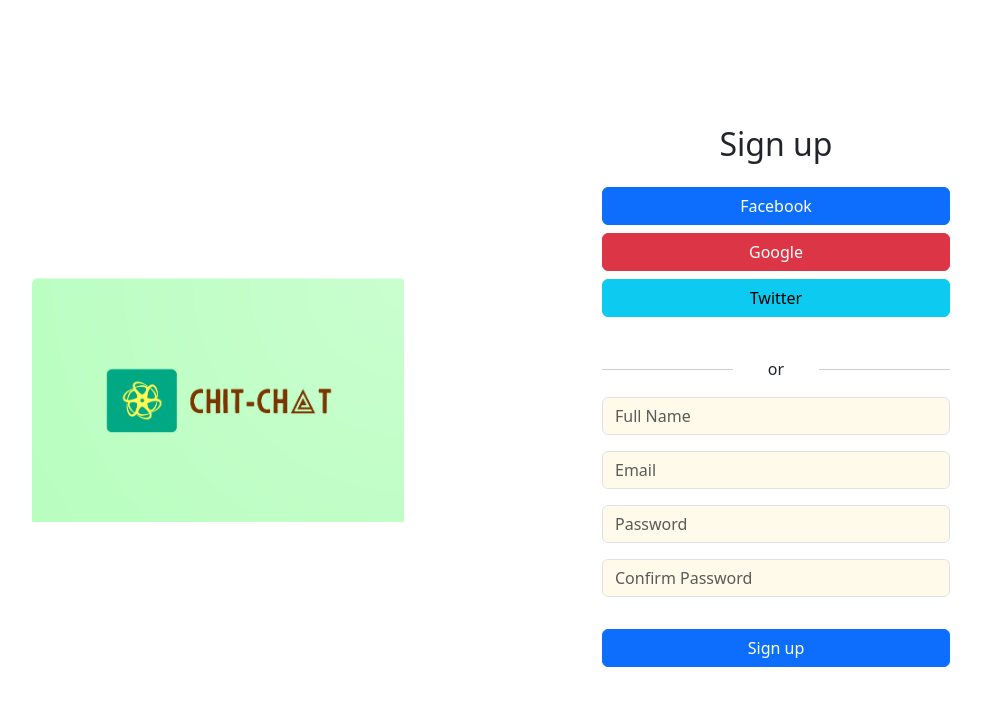
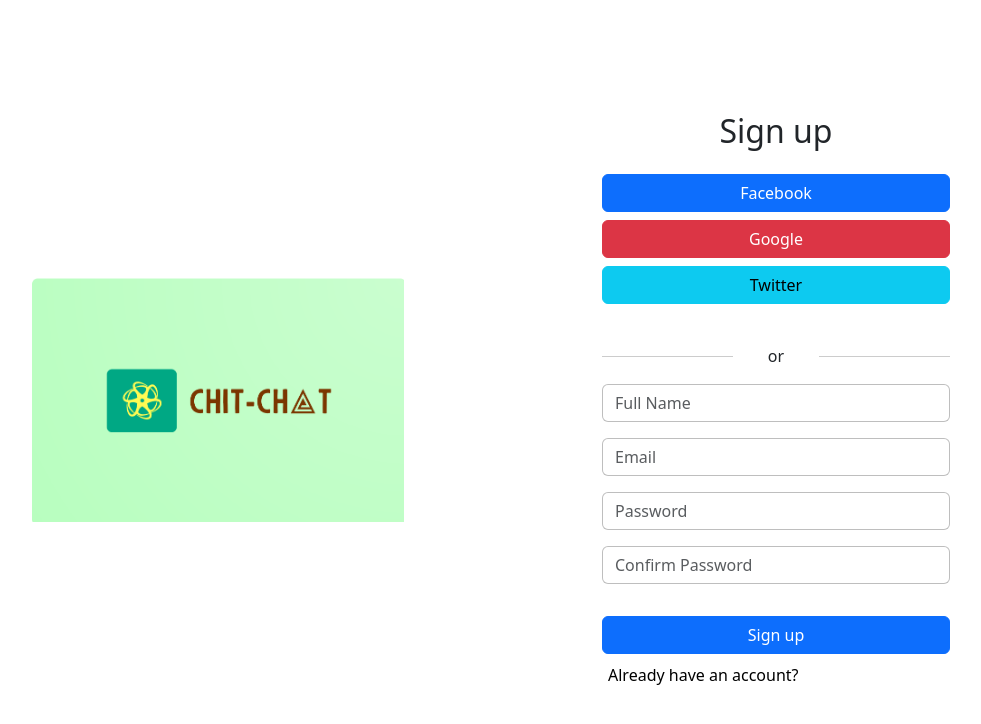
Before and after one commit to GurditLubana/Chat-Application, a React (Create React App) app in the folder front-end/: page / in a window 1280 px wide. Shown: the top 724 px of the page, without its empty margins (50-1031 px from the left). Built offline with nearby package versions, Linux system fonts and the light colour scheme; no server answers.

Commit message:
Created a Login Page

```diff
--- a/front-end/src/App.js
+++ b/front-end/src/App.js
@@ -56,7 +56,6 @@
           </>
         ) : (
           <Login onLogin={handleLogin} />
-          // <p>Hello world</p>
         )}
       </div>
     </SocketContext.Provider>
--- a/front-end/src/components/Login.css
+++ b/front-end/src/components/Login.css
@@ -6,15 +6,10 @@
 
 }
 
-.loginForm{
-    /* border: 10px solid;
-    border-color: red; */
+.form-control {
+    background-color: white !important;
+    border: 1px solid rgba(0, 0, 0, 0.253);
 }
-
-/* .form-control {
-    display: block;
-    width: 60%;
-} */
 
 .appLogo img {
     max-width: 100%;
@@ -36,3 +31,12 @@
     align-items: center;
     font-weight: lighter;
   }
+
+  .haveAccount{
+    border: none;
+    background-color: white;
+  }
+
+  .haveAccount:hover{
+    color: blue;
+  }
--- a/front-end/src/components/Login.jsx
+++ b/front-end/src/components/Login.jsx
@@ -1,21 +1,23 @@
-import React from "react";
+import React, { useState } from "react";
 import Button from "react-bootstrap/Button";
 import Form from "react-bootstrap/Form";
 import { Container, Row, Col } from "react-bootstrap";
 import "./Login.css";
+import SignUp from "./SignUp";
 
 export default function Login() {
+    const [haveAccount, setHaveAccount] = useState(false);
   return (
     <div className="loginPage container">
-      <div className="appLogo col-4"><img src=".\images\chit-chat.png" alt="chit-chat logo"></img></div>
-      <div className="loginForm col-8">
-
-
-        <Container className="sign-up-container">
+      <div className="appLogo col-4 ">
+        <img src=".\images\chit-chat.png" alt="chit-chat logo"></img>
+      </div>
+      <div className="loginForm col-8 ">
+        {haveAccount?(
+            <Container className="login-container">
             <Row className="justify-content-md-center">
-            <Col md={6} className="sign-up-box">
-              <h2 className="text-center fw-normal mb-4">Sign up</h2>
-
+              <Col md={6} className="login-box">
+                <h2 className="text-center fw-normal mb-4">Login</h2>
                 <Button variant="primary" className="mb-2 w-100">
                   Facebook
                 </Button>
@@ -26,51 +28,33 @@
                   Twitter
                 </Button>
 
-              <section className="orLine">
-                <Row className="my-3">
-                  <Col className="d-flex justify-content-center align-items-center">
-                    <div className="line"></div>
-                  </Col>
-                  <Col xs={2} className="text-center">
-                    or
-                  </Col>
-                  <Col className="d-flex justify-content-center align-items-center">
-                    <div className="line"></div>
-                  </Col>
-                </Row>
-              </section>
-
                 <Form>
-
-              <Form.Group className="mb-3" controlId="formBasicName">
-                  <Form.Control type="text" placeholder="Full Name" />
-                </Form.Group>
 
                   <Form.Group className="mb-3" controlId="formBasicEmail">
                     <Form.Control type="email" placeholder="Email" />
-
                   </Form.Group>
 
                   <Form.Group className="mb-3" controlId="formBasicPassword">
                     <Form.Control type="password" placeholder="Password" />
                   </Form.Group>
 
-                <Form.Group className="mb-3" controlId="formBasicPassword">
-                  <Form.Control type="password" placeholder="Confirm Password" />
-                </Form.Group>
 
                   <Button
                     variant="primary"
                     type="submit "
                     className="w-100 mt-3 mb-2"
                   >
-                  Sign up
+                    Login
                   </Button>
                 </Form>
 
               </Col>
             </Row>
           </Container>
+            ):(
+            <SignUp setHaveAccount={setHaveAccount}/>
+        )}
+
       </div>
     </div>
   );
--- /dev/null
+++ b/front-end/src/components/SignUp.jsx
@@ -0,0 +1,78 @@
+import React from 'react';
+import Button from "react-bootstrap/Button";
+import Form from "react-bootstrap/Form";
+import { Container, Row, Col } from "react-bootstrap";
+
+export default function SignUp(props) {
+
+    function displayLogin(){
+        props.setHaveAccount(true);
+    }
+  return (
+    <Container className="sign-up-container">
+            <Row className="justify-content-md-center">
+              <Col md={6} className="sign-up-box">
+                <h2 className="text-center fw-normal mb-4">Sign up</h2>
+
+                <Button variant="primary" className="mb-2 w-100">
+                  Facebook
+                </Button>
+                <Button variant="danger" className="mb-2 w-100">
+                  Google
+                </Button>
+                <Button variant="info" className="mb-4 w-100">
+                  Twitter
+                </Button>
+
+                <section className="orLine">
+                  <Row className="my-3">
+                    <Col className="d-flex justify-content-center align-items-center">
+                      <div className="line"></div>
+                    </Col>
+                    <Col xs={2} className="text-center">
+                      or
+                    </Col>
+                    <Col className="d-flex justify-content-center align-items-center">
+                      <div className="line"></div>
+                    </Col>
+                  </Row>
+                </section>
+
+                <Form>
+                  <Form.Group className="mb-3" controlId="formBasicName">
+                    <Form.Control type="text" placeholder="Full Name" />
+                  </Form.Group>
+
+                  <Form.Group className="mb-3" controlId="formBasicEmail">
+                    <Form.Control type="email" placeholder="Email" />
+                  </Form.Group>
+
+                  <Form.Group className="mb-3" controlId="formBasicPassword">
+                    <Form.Control type="password" placeholder="Password" />
+                  </Form.Group>
+
+                  <Form.Group
+                    className="mb-3"
+                    controlId="formBasicConfirmPassword"
+                  >
+                    <Form.Control
+                      type="password"
+                      placeholder="Confirm Password"
+                    />
+                  </Form.Group>
+
+                  <Button
+                    variant="primary"
+                    type="submit "
+                    className="w-100 mt-3 mb-2"
+                  >
+                    Sign up
+                  </Button>
+                </Form>
+
+                <button onClick={displayLogin} className='haveAccount'>Already have an account?</button>
+              </Col>
+            </Row>
+          </Container>
+  )
+}
```
Also changed, not shown: front-end/public/manifest.json. Lines whose indentation alone changed are shown as unchanged.
